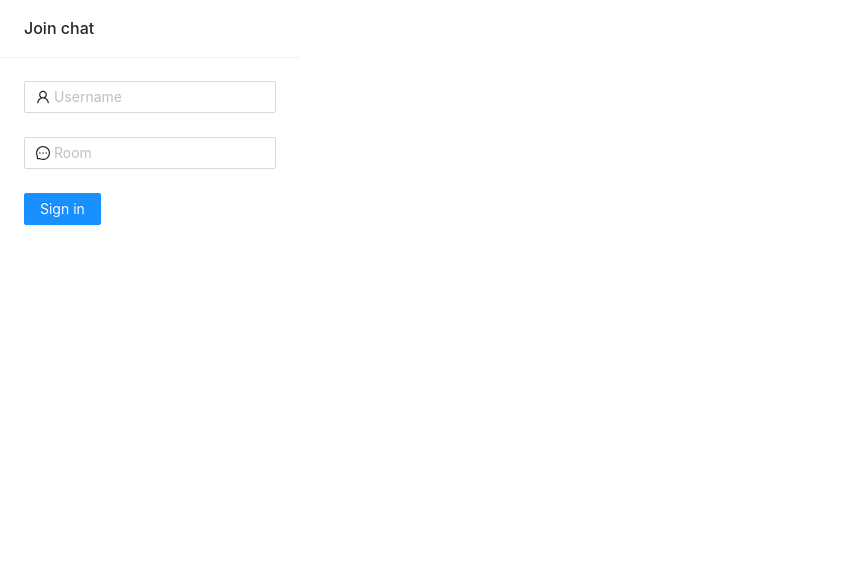
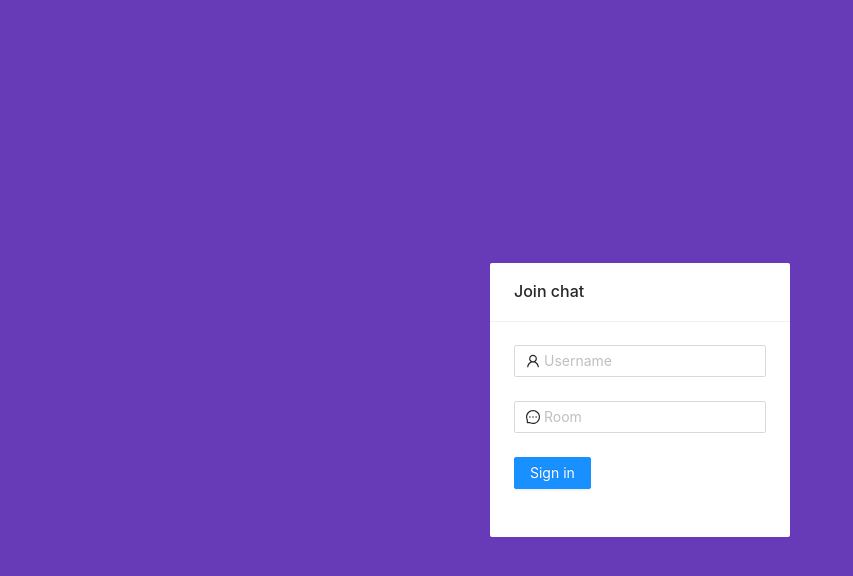
Before and after one commit to AeShevch/fora-chat, a React app in the folder client/: page / in a window 1280 px wide. Shown: the top 576 px of the page, without its empty margins (0-853 px from the left). Built offline with nearby package versions, Linux system fonts and the light colour scheme.

Commit message:
feat: adds main scss file

```diff
--- a/client/src/App.js
+++ b/client/src/App.js
@@ -4,6 +4,8 @@ import { BrowserRouter as Router, Route } from "react-router-dom";
 
 import Join from "./components/Join/Join";
 import Chat from "./components/Chat/Chat";
+
+import "./App.scss";
 
 const App = () => (
   <Router>
--- /dev/null
+++ b/client/src/App.scss
@@ -0,0 +1,11 @@
+:root {
+  --bg-color: #673AB7;
+}
+
+#root {
+  height: 100%;
+  display: flex;
+  align-items: center;
+  justify-content: center;
+  background: var(--bg-color);
+}
```
